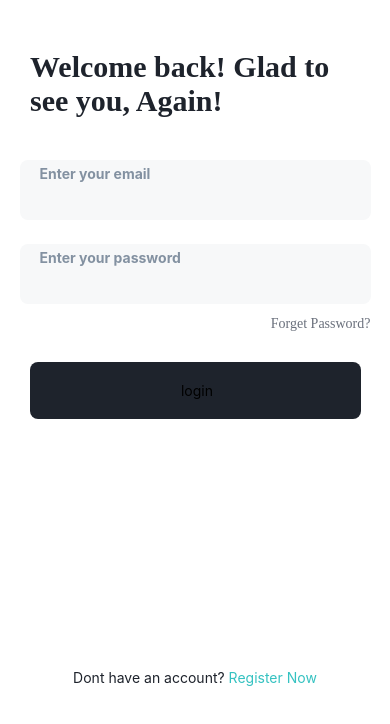
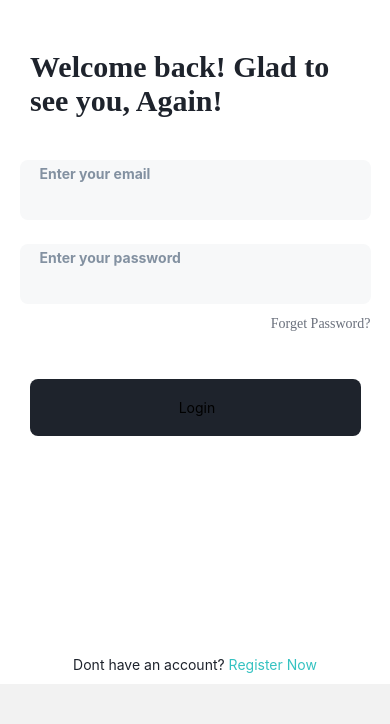
Before and after one commit to lamiskamal500/FaceReminder, a React Native app: screen /Login in a window 390 px wide. Shown: the top 724 px of the page. Built offline with nearby package versions, Linux system fonts and the light colour scheme.

Commit message:
GP-2023-12

```diff
--- a/src/screens/Login.js
+++ b/src/screens/Login.js
@@ -1,42 +1,75 @@
-import React , { useState } from 'react';
-import { TouchableOpacity,Text,View,StyleSheet } from 'react-native';
-import { useNavigation } from '@react-navigation/native';
+import React, {useState} from 'react';
+import {TouchableOpacity, Text, View, StyleSheet, Image} from 'react-native';
+import {useNavigation} from '@react-navigation/native';
 import InputText from '../components/InputText';
 import Button from '../components/Button';
 import Axios from '../Network/Axios';
+import { ScrollView } from 'react-native-gesture-handler';
 
-const Login = ()=>{
+const Login = () => {
+  const [email, setemail] = useState('');
+  const [password, setPassword] = useState('');
+  const [isCredValid, setIsCredValid] = useState(undefined);
+  const [disable, setDisable] = React.useState(false);
+  const [loading, setLoading] = React.useState(false);
+
   const navigation = useNavigation();
-    const [email, setEmail] = React.useState('');
-    const [password, setPassword] = React.useState('');
+  const onPress = async () => {
+    setDisable(true);
+    setLoading(true);
+    const response = await Axios.post('/login/', {email, password});
+    navigation.navigate('HomePage');
+    setDisable(false);
+    setLoading(false);
+    console.log(response);
+  };
 
-    const login = async () => {
-        console.log(email)
-        console.log(password)
-        const responce = await Axios.post('/login/',{
-            email,
-            password,
-        })
-        console.log('responce',responce)
-    }
-
-    return(
+  return (
+    <ScrollView>
     <View style={styles.LoginScreen}>
       <View>
-            <Text style={styles.WelcomeText}>Welcome back! Glad to see you, Again!</Text>
+        <Text style={styles.WelcomeText}>
+          Welcome back! Glad to see you, Again!
+        </Text>
       </View>
 
-            <InputText DefaultText='Enter your email'
-            onChangeText={value => setEmail(value)} value={email}/>
+      <InputText
+        value={email}
+        onChangeText={value => setemail(value)}
+        DefaultText="Enter your email"
+        Type="email-address"
+      />
 
-            <InputText DefaultText='Enter your password'
-            onChangeText={value => setPassword(value)} value={password}/>
+      <InputText
+        value={password}
+        onChangeText={value => setPassword(value)}
+        DefaultText="Enter your password"
+        Type="password"
+      />
 
-            <TouchableOpacity style={{width:'90%', }}
-             onPress={()=> navigation.navigate('ForgetPassword')}>
-            <View ><Text style={styles.ForgetText} >Forget Password?</Text></View>
+      <TouchableOpacity
+        style={{width: '90%'}}
+        onPress={() => navigation.navigate('ForgetPassword')}>
+        <View>
+          <Text style={styles.ForgetText}>Forget Password?</Text>
+        </View>
       </TouchableOpacity>
-            <Button style={styles.RegisterButton} buttonText='login' onPress={login}/>
+      {isCredValid ? (
+        <View style={styles.WrongMessageBorder}>
+          <Image source={require('../assets/XIcon.png')} style={styles.XIcon} />
+          <Text style={styles.WrongMessage}>
+            Something went wrong, Please enter a valid credentials{' '}
+          </Text>
+        </View>
+      ): <Text> </Text>}
+      <Button
+        style={styles.RegisterButton}
+        disable={disable}
+        buttonText="Login"
+        onPress={onPress}
+        loading={loading}
+        backgroundColor={{backgroundColor: loading ? '#8391A1' : '#1E232C'}}
+      />
 
       <View style={styles.DontHaveAccountfull}>
         <Text style={styles.DontHaveAccountText}>Dont have an account? </Text>
@@ -44,53 +77,66 @@ const Login = ()=>{
           <Text style={styles.RegisterNowText}>Register Now</Text>
         </TouchableOpacity>
       </View>
-
     </View>
+    </ScrollView>
   );
 };
 const styles = StyleSheet.create({
-    LoginScreen:{
-        display:'flex',
-        alignItems:'center',
-        backgroundColor:'#FFFFFF',
-        height:'100%',
+  LoginScreen: {
+    display: 'flex',
+    alignItems: 'center',
+    backgroundColor: '#FFFFFF',
+    height: '100%',
   },
-    WelcomeText:{
-        color:"#1E232C",
-        fontSize:30,
-        fontWeight:'bold',
-        fontFamily:'Urbanist',
-        marginTop:50,
-        marginBottom:30,
-        marginHorizontal:30,
+  WelcomeText: {
+    color: '#1E232C',
+    fontSize: 30,
+    fontWeight: 'bold',
+    fontFamily: 'Urbanist',
+    marginTop: 50,
+    marginBottom: 30,
+    marginHorizontal: 30,
   },
-    ForgetText:{
-        color:"#6A707C",
-        fontWeight:"SemiBold",
-        fontSize:14,
-        fontFamily:'Urbanist',
-        textAlign:"right",
-
+  ForgetText: {
+    color: '#6A707C',
+    fontWeight: 'SemiBold',
+    fontSize: 14,
+    fontFamily: 'Urbanist',
+    textAlign: 'right',
   },
   DontHaveAccountfull: {
-        marginTop: 250,
-        display:"flex",
-        flexDirection:'row'
+    marginTop: 220,
+    marginBottom:11,
+    display: 'flex',
+    flexDirection: 'row',
   },
-    DontHaveAccountText:{
-        color:'#1E232C',
-
+  DontHaveAccountText: {
+    color: '#1E232C',
   },
-    RegisterNowText:{
-        color:'#35C2C1',
-
+  RegisterNowText: {
+    color: '#35C2C1',
   },
-    RegisterButton:{
-        marginTop:30,
-    }
-
-
-
-})
+  RegisterButton: {
+    marginTop: 30,
+  },
+  WrongMessage: {
+    color: '#ff0000',
+    fontSize: 15,
+    fontWeight: 'semibold',
+    fontFamily: 'Urbanist',
+    marginLeft: 50,
+  },
+  XIcon: {
+    width: 25,
+    height: 25,
+    marginBottom: -28,
+    marginLeft: 14,
+  },
+  WrongMessageBorder: {
+    width: '95%',
+    marginBottom: 15,
+    marginTop: 15,
+  },
+});
 
 export default Login;
--- a/src/screens/Register.js
+++ b/src/screens/Register.js
@@ -5,6 +5,7 @@ import Button from '../components/Button';
 import InputText from '../components/InputText';
 import BackIcon from '../components/BackIcon';
 import Axios from '../Network/Axios';
+import { ScrollView } from 'react-native-gesture-handler';
 
 const Register = () => {
   const [disable, setDisable] = React.useState(false);
@@ -36,10 +37,13 @@ const Register = () => {
       password,
       confirm_password,
     });
+    setDisable(false);
+    setLoading(false);
     navigation.navigate('HomePage');
     console.log('response', responce);
   };
   return (
+    <ScrollView>
     <View style={styles.registerScreen}>
       <BackIcon />
       <Text style={styles.registerMessage}>Hello!Register to get started</Text>
@@ -52,11 +56,6 @@ const Register = () => {
         onChangeText={text => handleEmail(text)}
         value={email}
       />
-      {checkValidEmail ? (
-        <Text style={styles.emailFailed}>Wrong Email Format</Text>
-      ) : (
-        <Text style={styles.emailFailed}> </Text>
-      )}
       <InputText
         DefaultText="Password"
         onChangeText={value => setpassword(value)}
@@ -65,7 +64,11 @@ const Register = () => {
         DefaultText="Confirm Password"
         onChangeText={value => setconfirm_password(value)}
       />
-
+      {checkValidEmail ? (
+        <Text style={styles.emailFailed}>Wrong Email Format</Text>
+      ) : (
+        <Text style={styles.emailFailed}> </Text>
+      )}
       <Button
         buttonText="Register"
         disable={disable}
@@ -83,6 +86,7 @@ const Register = () => {
         </TouchableOpacity>
       </View>
     </View>
+    </ScrollView>
   );
 };
 const styles = StyleSheet.create({
@@ -102,9 +106,10 @@ const styles = StyleSheet.create({
   },
   haveAccount: {
     color: '#1E232C',
-    marginTop: 85,
+    marginTop: 6,
     display: 'flex',
     flexDirection: 'row',
+    marginBottom:2
   },
   loginNow: {
     color: '#35C2C1',
```
Also changed, not shown: src/assets/XIcon.png (added). Lines whose indentation alone changed are shown as unchanged.
